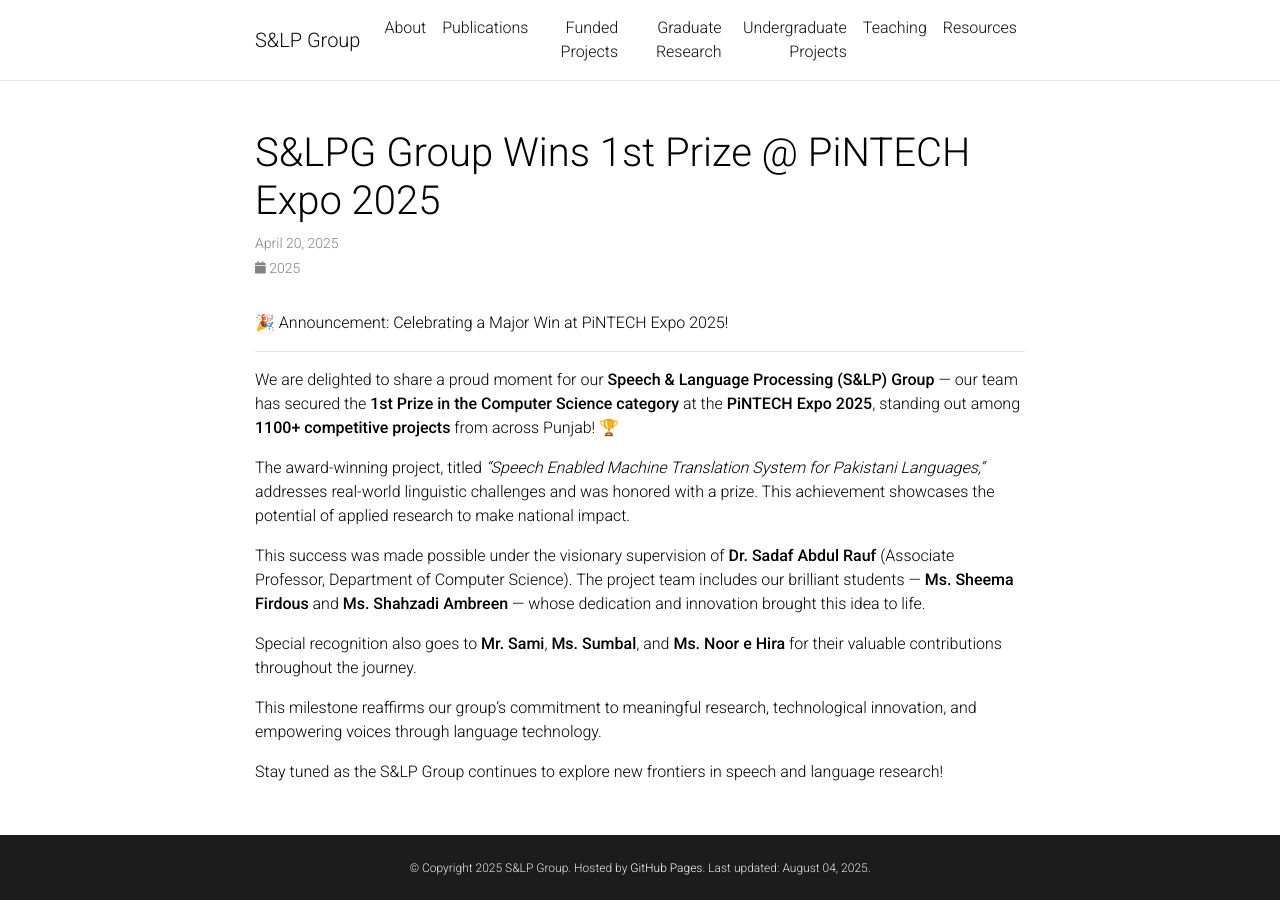
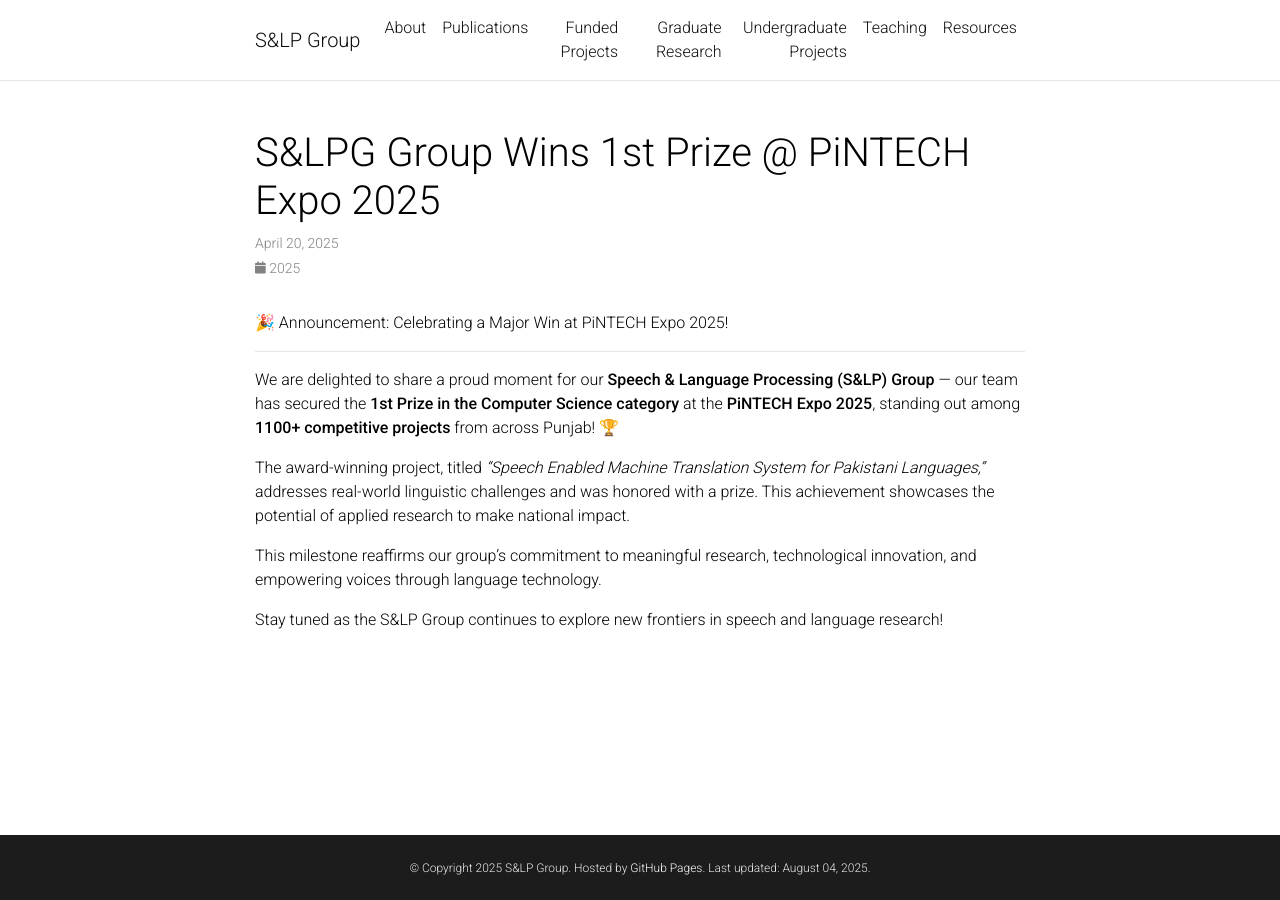
Before and after one commit to slpg-fjwu/slpg-fjwu.github.io, a Jekyll site: the page built from _news/announcement_4.md, in a window 1280 px wide. Built offline with Jekyll 4.4.1, drawn with Linux system fonts in a browser that asks for light colours; comment, search, counter and statistics services are not loaded; a style sheet for code colours, icons or effects is not loaded.

Commit message:
announcement_4.md

```diff
--- a/_news/announcement_4.md
+++ b/_news/announcement_4.md
@@ -13,10 +13,6 @@
 
 The award-winning project, titled _“Speech Enabled Machine Translation System for Pakistani Languages,”_ addresses real-world linguistic challenges and was honored with a prize. This achievement showcases the potential of applied research to make national impact.
 
-This success was made possible under the visionary supervision of **Dr. Sadaf Abdul Rauf** (Associate Professor, Department of Computer Science). The project team includes our brilliant students — **Ms. Sheema Firdous** and **Ms. Shahzadi Ambreen** — whose dedication and innovation brought this idea to life.
-
-Special recognition also goes to **Mr. Sami**, **Ms. Sumbal**, and **Ms. Noor e Hira** for their valuable contributions throughout the journey.
-
 This milestone reaffirms our group’s commitment to meaningful research, technological innovation, and empowering voices through language technology.
 
 Stay tuned as the S&LP Group continues to explore new frontiers in speech and language research!
```
